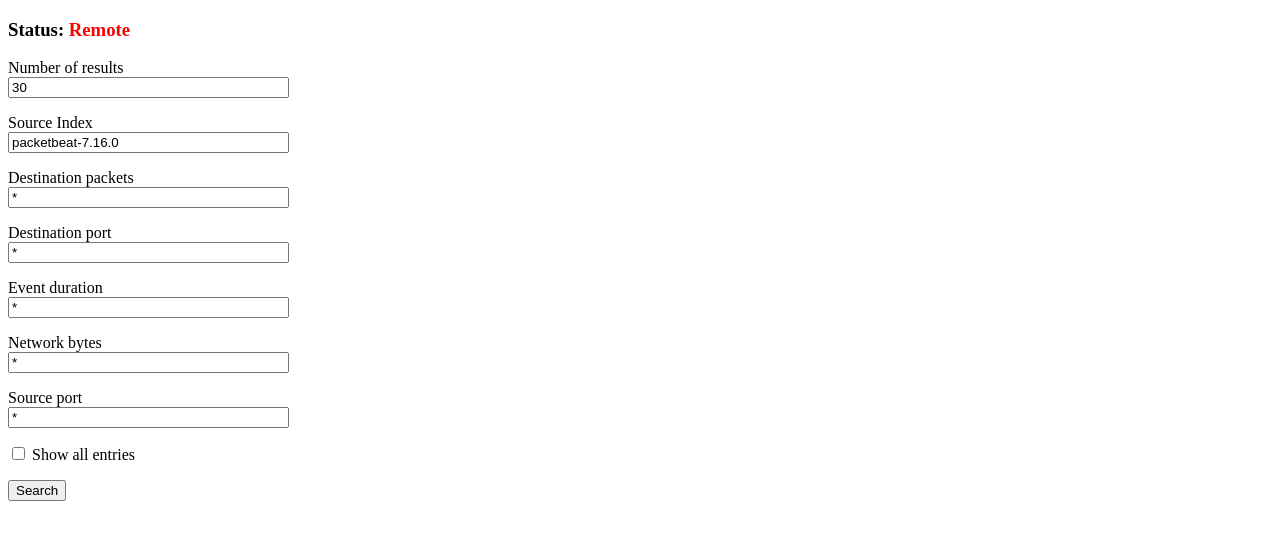
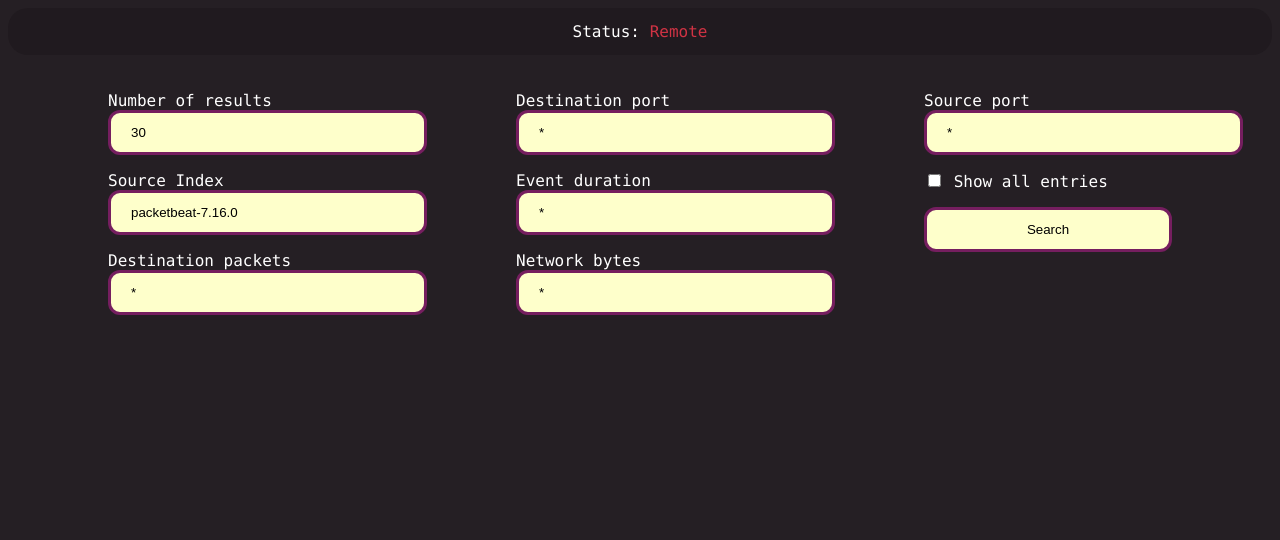
Before and after one commit to GeorgeGrig/CloudErgasia, a Flask app: template app/templates/index.html in a window 1280 px wide. Shown: the top 540 px of the page. Run offline with Flask 2, Linux system fonts and the light colour scheme; the template is opened without the code that fills it: values that come from a table or form of the project are taken from there, others are empty; parts of the project's set-up code (start-up, migrations or seed data) failed here and were passed over.

Commit message:
Completed remote functionality

```diff
--- a/app/routes.py
+++ b/app/routes.py
@@ -14,5 +14,6 @@ def index():
     elastic_status = status.check_elasticsearch_status()
     kibana_status = status.check_kibana_status()
     if form.validate_on_submit():
-        api_response, q_size = functionality.create_query(form)
+        api_response = functionality.create_query(form)
+        q_size = len(api_response['hits']['hits'])
     return render_template('index.html', title='Home', form=form, q_size=q_size, api_response = api_response, elastic_local = elastic_local, docker_status=docker_status, elastic_status=elastic_status, kibana_status=kibana_status)
--- /dev/null
+++ b/app/static/css/main.css
@@ -0,0 +1,101 @@
+ul {
+    list-style-type: none;
+    margin: 0;
+    padding: 0;
+    overflow: hidden;
+    background-color: #201a1f;
+    border-radius: 20px;
+  }
+
+  /* li {
+    float: left;
+  } */
+
+  li a {
+    display: block;
+    color: white;
+    text-align: center;
+    padding: 14px 16px;
+    text-decoration: none;
+  }
+
+  body {
+    font-family: "Lucida Console";
+    background-color: #251f24;
+  }
+
+  input {
+    /* width: 65%; */
+    overflow: hidden;
+    border: 3px solid #751e5f;
+    /* border-radius: 4px; */
+    padding: 12px 20px;
+    border-radius: 12px;
+    background-color: #feffcb
+    /* margin: 8px 0;
+    box-sizing: border-box; */
+}
+input[type=submit]{
+    width: 100%;
+}
+/* input:focus {
+    /* width: 100%; */
+    /* border: 3px solid #751e5f; */
+    /* margin: 8px 0;
+    box-sizing: border-box;} */
+
+  label {
+    color: white;
+  }
+  .parent {
+    padding: 12px 20px;
+    display: flex;
+    grid-template-columns: repeat(5, 1fr);
+    grid-template-rows: repeat(2, 1fr);
+    grid-column-gap: 0px;
+    grid-row-gap: 0px;
+    overflow: hidden;
+}
+
+    .div1 {
+        overflow: hidden;
+        padding: 8px 80px;
+        grid-area: 1 / 1 / 3 / 3;
+    }
+    .div2 {
+        overflow: hidden;
+        padding: 8px 80px;
+        grid-area: 1 / 3 / 3 / 5;
+    }
+    .div3 {
+        overflow: hidden;
+        padding: 8px 80px;
+        grid-area: 1 / 5 / 3 / 6;
+    }
+
+ul2 {
+        list-style-type: none;
+        margin: 0;
+        padding: 0;
+        overflow: hidden;
+        background-color: #201a1f;
+        border-radius: 20px;
+      }
+
+li2 {
+    display: block;
+    color: white;
+    text-align: center;
+    padding: 14px 16px;
+    text-decoration: none;
+    /* text-align: justify;
+    text-justify: inter-word; */
+}
+
+col_text{
+    color: #ffcc00;
+}
+
+col_text2{
+    color: #1fa9ad;
+}
--- a/app/templates/index.html
+++ b/app/templates/index.html
@@ -5,18 +5,31 @@
     <meta http-equiv="X-UA-Compatible" content="IE=edge">
     <meta name="viewport" content="width=device-width, initial-scale=1.0">
     <title>CloudErgasiaThingy</title>
+    <link rel="stylesheet" href="{{ url_for('static', filename='css/main.css') }}">
 </head>
 <body>
-    <h3>Status:
+    <!-- <h3>Status:
         {% if elastic_local %}<span style="color:green;">Yes</span>
         Docker online: {% if docker_status %}<span style="color:green;">Yeap</span>{% else %}<span style="color:red;">No</span>{% endif %}
         Elasticsearch: {% if elastic_status %}<span style="color:green;">{{elastic_status}}</span>{% else %}<span style="color:red;">Offline</span>{% endif %}
         Kibana: {% if kibana_status %}<span style="color:green;">{{kibana_status}}</span>{% else %}<span style="color:red;">Offline</span>{% endif %}
         {% else %}<span style="color:red;">Remote</span>{% endif %}
-    </h3>
+    </h3> -->
+    <ul>
+        {% if elastic_local %}
+        <li><a>Status:<span style="color:#77a733;">Yes</span> </a></li>
+        <li><a>Docker online: {% if docker_status %}<span style="color:#77a733;">Yeap</span>{% else %}<span style="color:#d03344;">No</span>{% endif %}</a></li>
+        <li><a>Elasticsearch: {% if elastic_status %}<span style="color:#77a733;">{{elastic_status}}</span>{% else %}<span style="color:#d03344;">Offline</span>{% endif %}</a></li>
+        <li><a> Kibana: {% if kibana_status %}<span style="color:#77a733;">{{kibana_status}}</span>{% else %}<span style="color:#d03344;">Offline</span>{% endif %} </a></li>
+        {% else %}
+        <li><a>Status: <span style="color:#d03344;">Remote</span></a></li>
+        {% endif %}
+    </ul>
 
     <form action="" method="post" novalidate>
         {{ form.hidden_tag() }}
+        <div class="parent">
+            <div class="div1">
                 <p>
                     {{ form.no_results.label }}<br>
                     {{ form.no_results(size=32) }}
@@ -29,6 +42,8 @@
                     {{ form.destination_packets.label }}<br>
                     {{ form.destination_packets(size=32) }}
                 </p>
+            </div>
+            <div class="div2">
                 <p>
                     {{ form.destination_port.label }}<br>
                     {{ form.destination_port(size=32) }}
@@ -41,19 +56,32 @@
                     {{ form.network_bytes.label }}<br>
                     {{ form.network_bytes(size=32) }}
                 </p>
+            </div>
+            <div class="div3">
                 <p>
                     {{ form.source_port.label }}<br>
                     {{ form.source_port(size=32) }}
                 </p>
                 <p>{{ form.match_all() }} {{ form.match_all.label }}</p>
                 <p>{{ form.submit() }}</p>
+            </div>
         </form>
+        </div>
+    <div>
     {% if api_response %}
-        <div>Query: {{q_size}}</div>
-        <div>Response time: {{api_response['took']}}s</div>
+        <ul>
+            <li2> <col_text>Total results:</col_text> <col_text2>{{q_size}}</col_text2> <span style="color: #862d7a;"> - </span><col_text>Elastic response time:</col_text> <col_text2>{{api_response['took']}}s</col_tex2t></li2>
+        </ul>
+        <br>
         {% for response in api_response['hits']['hits'] %}
-            <div><p>Response ID: <b>{{  response._id }}</b> Destination packets: <b>{{response._source.destination.packets}}</b> Destination port: <b>{{response._source.destination.port}}</b> Event duration: <b>{{response._source.event.duration}}</b> Network bytes: <b>{{response._source.network.bytes}}</b> Source port: <b>{{response._source.source.port}}</b></p></div>
+        <ul>
+        <!-- <results>Response ID: {{  response._id }} Destination packets: {{response._source.destination.packets}} <br> Destination port: {{response._source.destination.port}} Event duration: {{response._source.event.duration}} Network bytes: {{response._source.network.bytes}} Source port: {{response._source.source.port}}</results> -->
+            <li2><a> <col_text>Response ID: </col_text>{{  response._id }} <col_text><span style="color: #862d7a;"> | </span>Destination packets: </col_text> {{response._source.destination.packets}}<span style="color: #862d7a;"> | </span><col_text>Destination port:</col_text> {{response._source.destination.port}}<span style="color: #862d7a;"> | </span><col_text>Event duration:</col_text> {{response._source.event.duration}}<span style="color: #862d7a;"> | </span><col_text>Network bytes: </col_text>{{response._source.network.bytes}}<span style="color: #862d7a;"> | </span><col_text> Source port:</col_text> {{response._source.source.port}}</a></li2>
+        </ul>
+        <br>
         {% endfor %}
     {% endif %}
+    </div>
+
 </body>
 </html>
```
Also changed, not shown: functionality.py (+5 -10 lines). Lines whose indentation alone changed are shown as unchanged.
